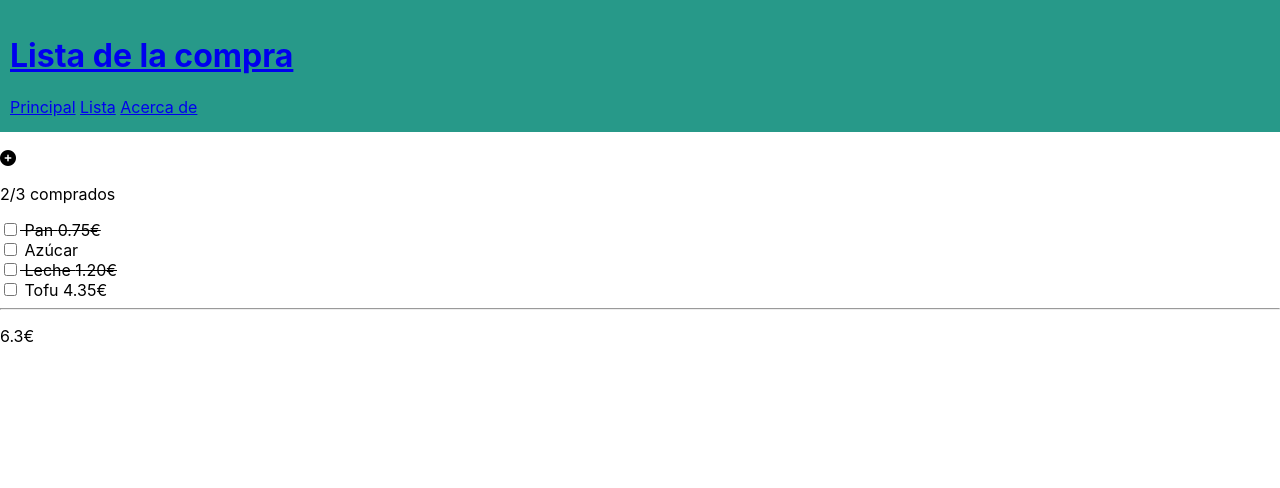
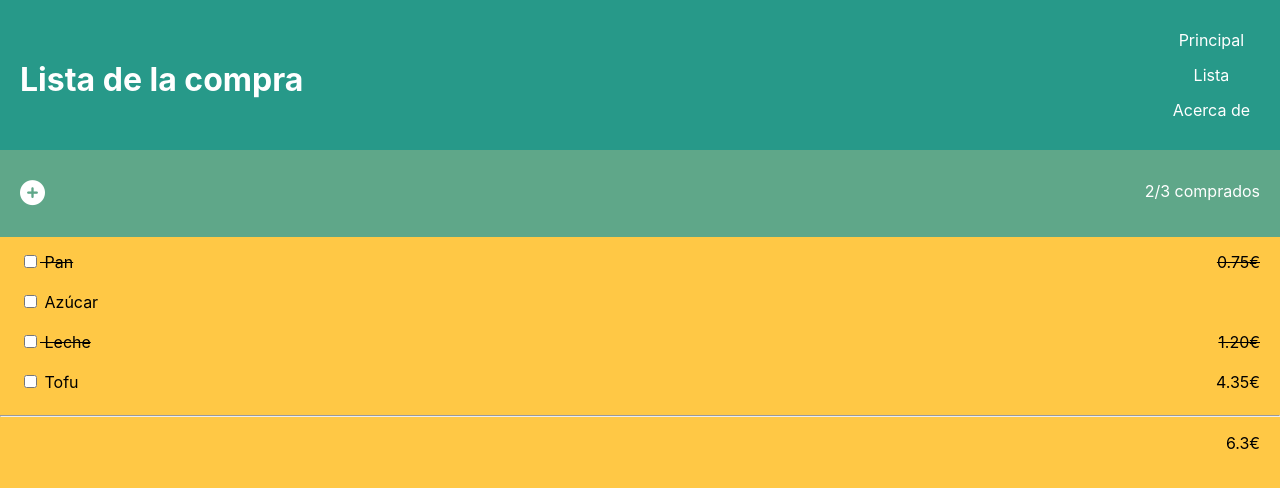
Before and after one commit to Victorreca/202209-w1ch3-victor-redondo, a plain HTML site: page index.html in a window 1280 px wide. Drawn offline with Linux system fonts and the light colour scheme.

Commit message:
Add CSS style

```diff
--- a/style.css
+++ b/style.css
@@ -3,6 +3,7 @@
 }
 body {
     margin: 0;
+    background-color: #ffc845;
 }
 
 html {
@@ -16,5 +17,56 @@ html {
 }
 header {
     background-color: #279989;
-    padding: 15px 10px;
+    padding: 15px 20px;
+    display: flex;
+    justify-content: space-between;
+    padding-bottom: 30px;
+    align-items: flex-end;
 }
+
+h1.title-lista {
+    color: white;
+}
+
+nav {
+    display: flex;
+    flex-direction: column;
+}
+
+a.menu {
+    padding-right: 10px;
+    color: white;
+    text-decoration: none;
+    padding-top: 15px;
+    text-align: center;
+}
+
+section.productos-comprados {
+    display: flex;
+    justify-content: space-between;
+    padding: 15px 20px;
+    background-color: #5fa789;
+}
+i.fa-solid.fa-circle-plus {
+    color: white;
+    font-size: 25px;
+}
+.white {
+    color: white;
+}
+.lista-productos {
+    padding: 15px 20px;
+}
+label {
+    display: flex;
+    justify-content: space-between;
+}
+section.total-price {
+    padding: 0 20px;
+}
+p.position-right {
+    text-align: right;
+}
+.sin-tachado {
+    text-decoration: none;
+}
```
